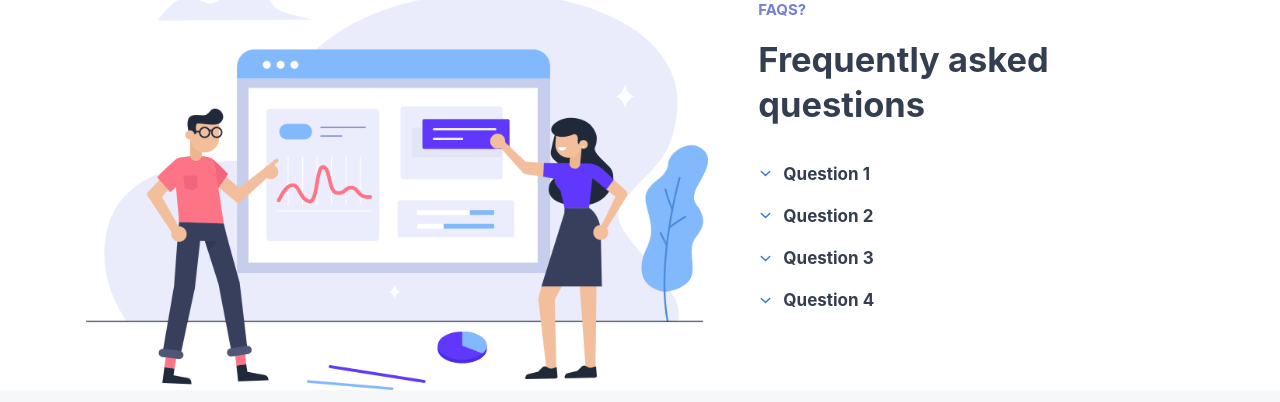
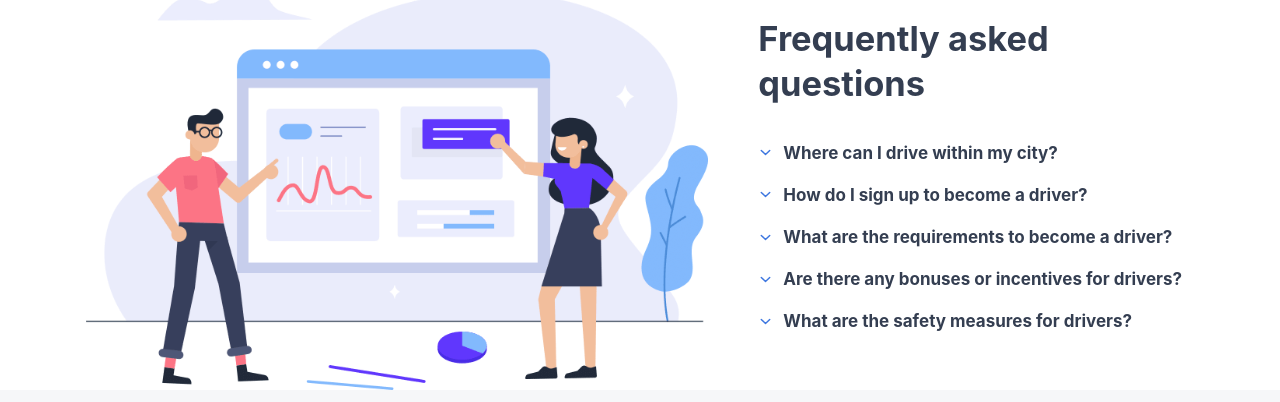
Before and after one commit to leenock/driver-app-crm, a React (Create React App) app in the folder frontend-side/: page / in a window 1280 px wide. Shown: the part 2053-2455 px from the top of the page. Built offline with nearby package versions, Linux system fonts and the light colour scheme.

Commit message:
faqs updates questions

```diff
--- a/frontend-side/src/components/Faqs/Faqs.jsx
+++ b/frontend-side/src/components/Faqs/Faqs.jsx
@@ -11,22 +11,28 @@ const Faqs = () => {
   const faqs = [
     {
       id: 1,
-      title: "Question 1",
+      title: "Where can I drive within my city?",
       content: "Fusce dapibus, tellus ac cursus commodo, tortor mauris condimentum nibh, ut fermentum massa justo sit amet risus. Cras mattis consectetur purus sit amet fermentum. Praesent commodo cursus magna, vel."
     },
     {
       id: 2,
-      title: "Question 2",
+      title: "How do I sign up to become a driver?",
       content: "Maecenas sed diam eget risus varius blandit sit amet non magna. Sed posuere consectetur est at lobortis. Integer posuere erat a ante venenatis dapibus posuere velit aliquet."
     },
     {
       id: 3,
-      title: "Question 3",
+      title: "What are the requirements to become a driver?",
       content: "Maecenas sed diam eget risus varius blandit sit amet non magna. Sed posuere consectetur est at lobortis. Integer posuere erat a ante venenatis dapibus posuere velit aliquet."
     },
     {
       id: 4,
-      title: "Question 4",
+      title: "Are there any bonuses or incentives for drivers?",
+      content: "Maecenas sed diam eget risus varius blandit sit amet non magna. Sed posuere consectetur est at lobortis. Integer posuere erat a ante venenatis dapibus posuere velit aliquet."
+    }
+    ,
+    {
+      id: 5,
+      title: "What are the safety measures for drivers?",
       content: "Maecenas sed diam eget risus varius blandit sit amet non magna. Sed posuere consectetur est at lobortis. Integer posuere erat a ante venenatis dapibus posuere velit aliquet."
     }
     // Add more FAQs here
```
